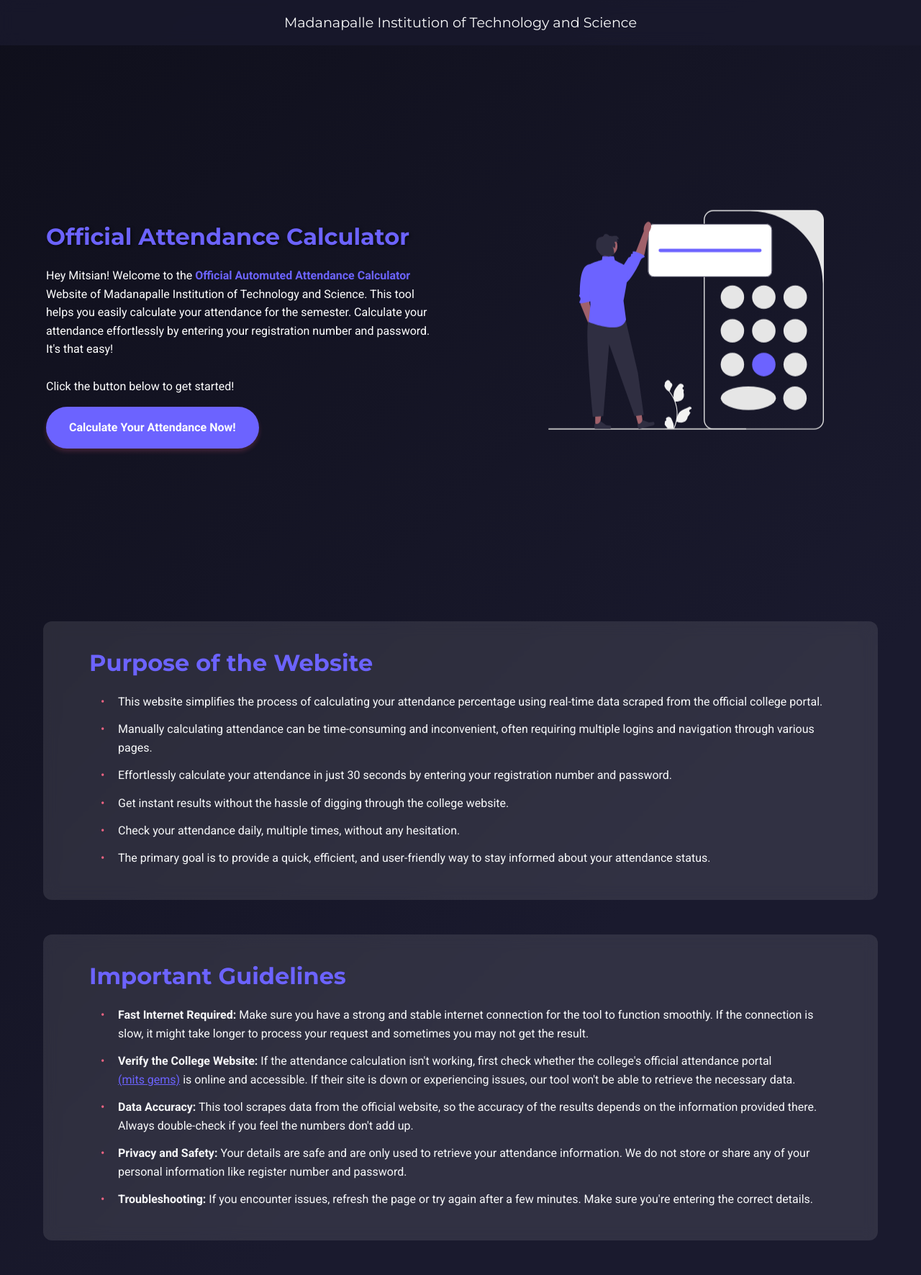
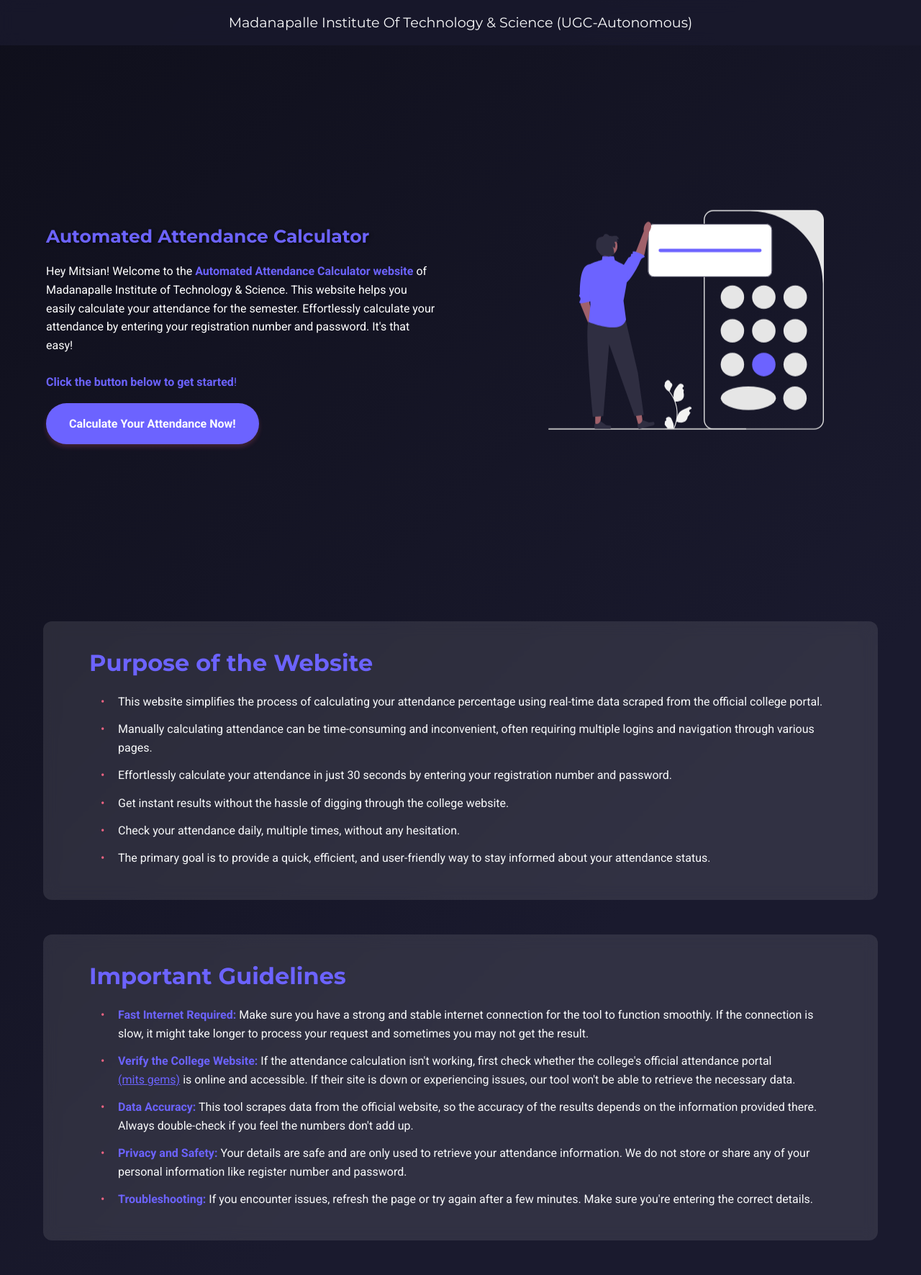
Before and after one commit to syedmohammedumarumar/Automuted-Attendence-Calculator-website, a Django app: page / in a window 1280 px wide. Shown: the whole page at 72% size. Run offline with Django 5.2, Linux system fonts and the light colour scheme.

Commit message:
small mistakes corrected

```diff
--- a/attendance/templates/main.html
+++ b/attendance/templates/main.html
@@ -175,6 +175,9 @@
             flex: 1;
             padding: 0 2rem;
         }
+        .card-content ul li strong{
+            color:#6C63FF;
+        }
 
         h2 {
             font-family: 'Montserrat', sans-serif;
@@ -273,16 +276,18 @@
 <body>
     <nav>
         <div class="container nav-container">
-            <div class="nav-heading">Madanapalle Institution of Technology and Science</div>
+            <div class="nav-heading">Madanapalle Institute Of Technology & Science (UGC-Autonomous)</div>
         </div>
     </nav>
 
     <header>
         <div class="header-content">
-            <h1 style='color:#6C63FF'>Official Attendance Calculator</h1>
-            <p>Hey Mitsian! Welcome to the <b style='color:#6C63FF'>Official Automuted Attendance Calculator</b> Website of Madanapalle Institution of Technology and Science. This tool helps you easily calculate your attendance for the semester. Calculate your attendance effortlessly by entering your registration number and password. It's that easy!</p>
+            <h1 style='color:#6C63FF; font-size:25px'>Automated Attendance Calculator</h1>
+            <p>Hey Mitsian! Welcome to the <b style="color:#6C63FF">Automated Attendance Calculator website</b> of Madanapalle Institute of Technology & Science.
+                This website helps you easily calculate your attendance for the semester. Effortlessly calculate your attendance by entering your registration number and password. It's that easy!
+                </p>
             <br>
-            <p>Click the button below to get started!</p>
+            <p style="color:#6C63FF"><b>Click the button below to get started</b>!</p>
             <a href="/home" class="cta-button" id="calculateBtn">Calculate Your Attendance Now!</a>
         </div>
         <div class="header-image-container">
@@ -313,7 +318,7 @@
                     <li><strong>Fast Internet Required:</strong> Make sure you have a strong and stable internet connection for the tool to function smoothly. If the connection is slow, it might take longer to process your request and sometimes you may not get the result.</li>
                     <li><strong>Verify the College Website:</strong> If the attendance calculation isn't working, first check whether the college's official attendance portal <br> <a href="http://mitsims.in/" target="_blank" style='color: #6C63FF'>(mits gems)</a> is online and accessible. If their site is down or experiencing issues, our tool won't be able to retrieve the necessary data.</li>
                     <li><strong>Data Accuracy:</strong> This tool scrapes data from the official website, so the accuracy of the results depends on the information provided there. Always double-check if you feel the numbers don't add up.</li>
-                    <li><strong>Privacy and Safety:</strong> Your details are safe and are only used to retrieve your attendance information. We do not store or share any of your personal information like register number and password.</li>
+                    <li><strong style="color:#6C63FF">Privacy and Safety:</strong> Your details are safe and are only used to retrieve your attendance information. We do not store or share any of your personal information like register number and password.</li>
                     <li><strong>Troubleshooting:</strong> If you encounter issues, refresh the page or try again after a few minutes. Make sure you're entering the correct details.</li>
                 </ul>
             </div>
```
Also changed, not shown: attendance/templates/index.html (+24 -2 lines).
